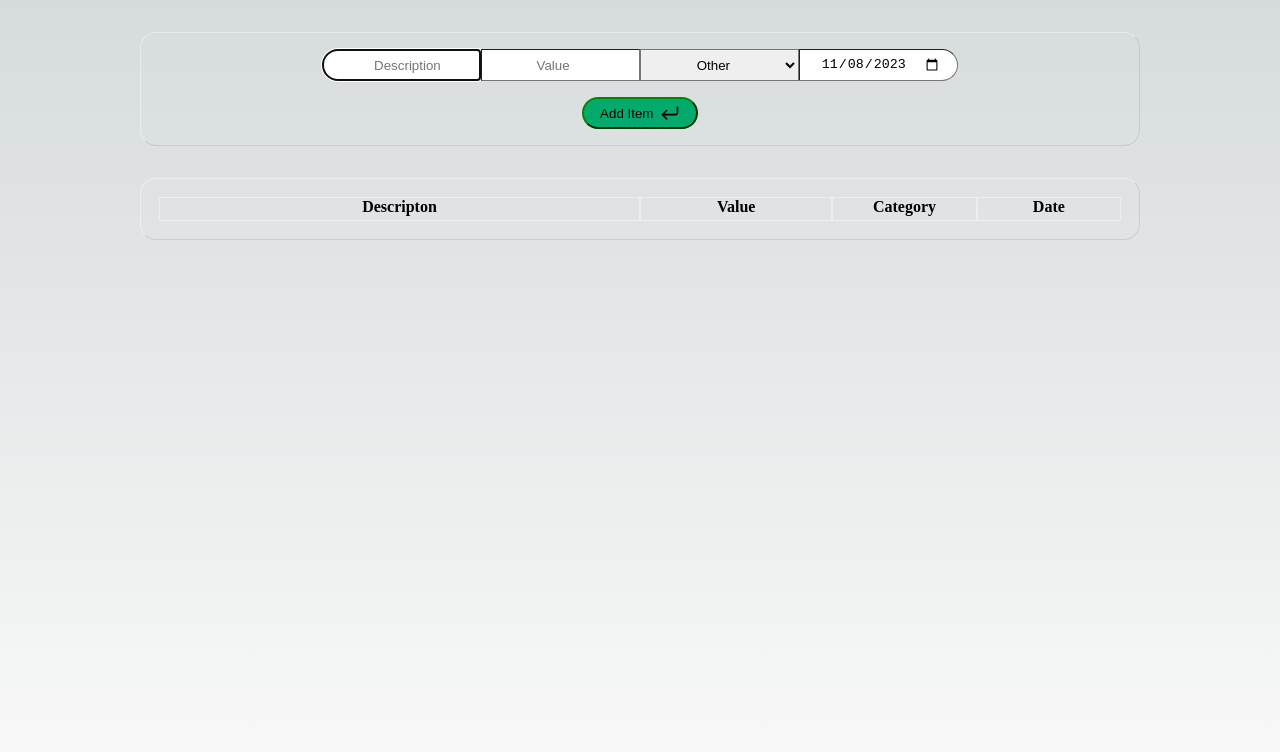
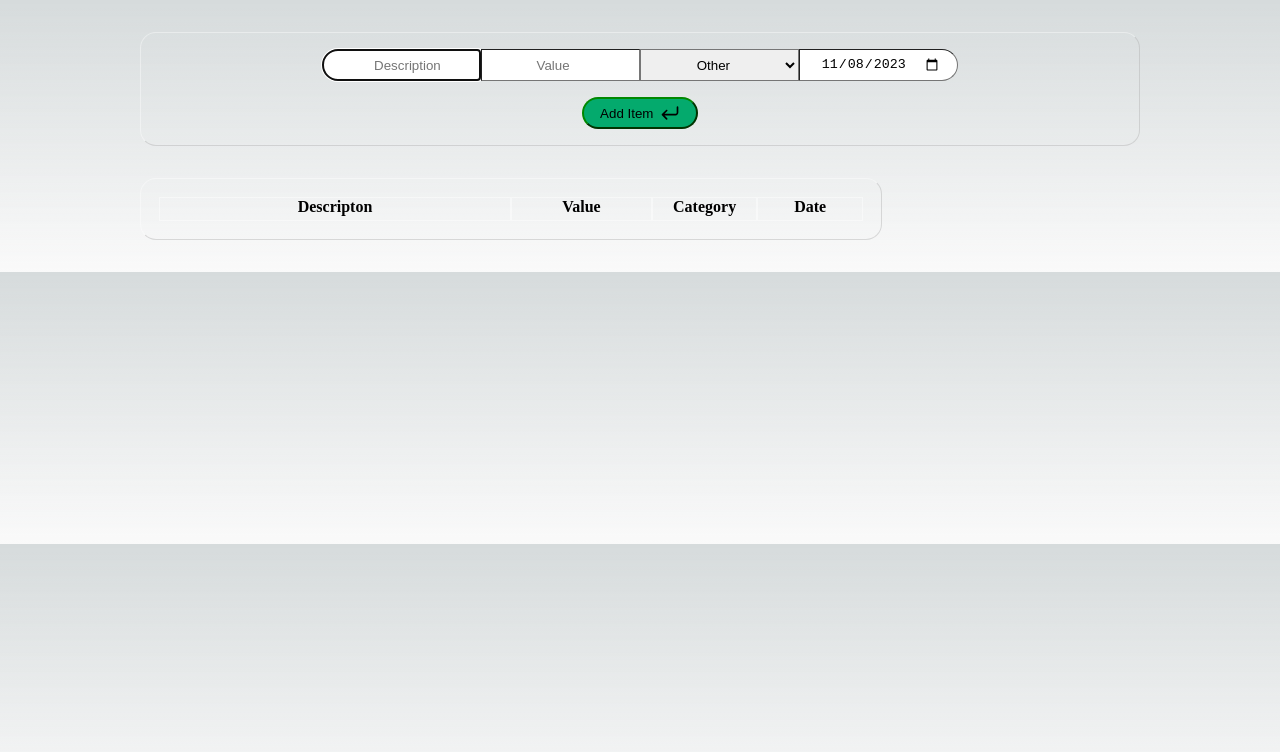
Before and after one commit to AguirreEze/expenses-list, a Next.js app: page / in a window 1280 px wide. Shown: the top 752 px of the page. Built offline with nearby package versions, Linux system fonts and the light colour scheme.

Commit message:
styles: layout with grid

```diff
--- a/app/globals.css
+++ b/app/globals.css
@@ -34,6 +34,8 @@ button {
 }
 
 body {
+  display: flex;
+  justify-content: center;
   color: rgb(var(--foreground-rgb));
   background: linear-gradient(
       to bottom,
--- a/app/page.module.css
+++ b/app/page.module.css
@@ -1,8 +1,10 @@
 .main {
-  display: flex;
-  flex-direction: column;
-  align-items: center;
+  display: grid;
+  grid-template-columns: repeat(4, 1fr);
+  place-items: center;
   gap: 2rem;
-  padding: 2rem;
-  min-height: 100vh;
+  max-width: 1000px;
+  width: 100%;
+  /* min-height: 100vh; */
+  margin: 2rem;
 }
--- a/components/CardBorder/index.tsx
+++ b/components/CardBorder/index.tsx
@@ -3,6 +3,7 @@ import styles from "./styles.module.css"
 interface Iprops {
   tag?: string
   maxWidth?: string
+  className?: string
   children: React.ReactNode
 }
 
@@ -10,9 +11,10 @@ export default function CardBorder({
   children,
   tag = "div",
   maxWidth = "unset",
+  className = "",
 }: Iprops): JSX.Element {
   return (
-    <div className={styles.border} style={{ maxWidth }}>
+    <div className={`${styles.border} ${className}`} style={{ maxWidth }}>
       {children}
     </div>
   )
--- a/components/ItemDisplay/index.tsx
+++ b/components/ItemDisplay/index.tsx
@@ -13,7 +13,7 @@ export default function ItemDisplay(): JSX.Element {
   }, [])
 
   return (
-    <CardBorder maxWidth="1000px">
+    <CardBorder maxWidth="1000px" className={styles.container}>
       <table className={styles.table}>
         <thead>
           <tr className={styles.tr}>
--- a/components/ItemDisplay/styles.module.css
+++ b/components/ItemDisplay/styles.module.css
@@ -1,3 +1,6 @@
+.container {
+  grid-column: span 3;
+}
 .tr {
   display: grid;
   grid-template-columns: 50% 20% 15% 15%;
--- a/components/ItemForm/index.tsx
+++ b/components/ItemForm/index.tsx
@@ -49,7 +49,7 @@ export default function ItemForm(): JSX.Element {
     resetForm()
   }
   return (
-    <CardBorder maxWidth="1000px">
+    <CardBorder maxWidth="1000px" className={styles.container}>
       <form onSubmit={handleSubmit} className={styles.form}>
         <fieldset>
           <input
--- a/components/ItemForm/styles.module.css
+++ b/components/ItemForm/styles.module.css
@@ -1,3 +1,7 @@
+.container {
+  grid-column: span 4;
+}
+
 .form {
   display: grid;
   gap: 1rem 0;
```
